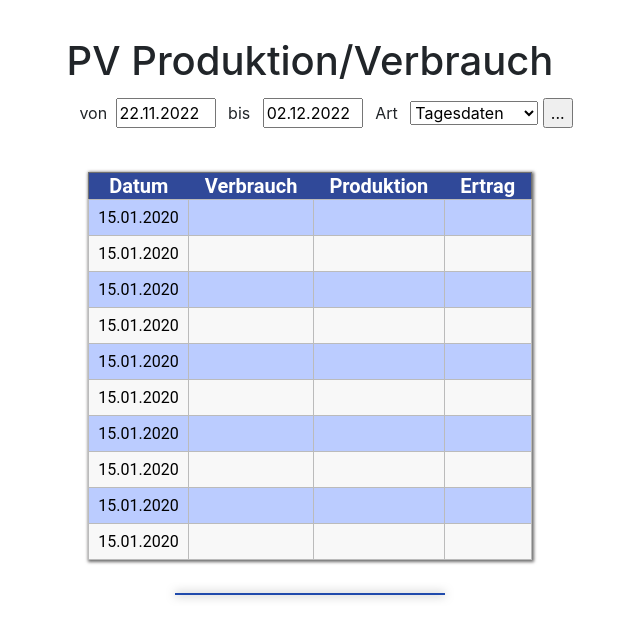
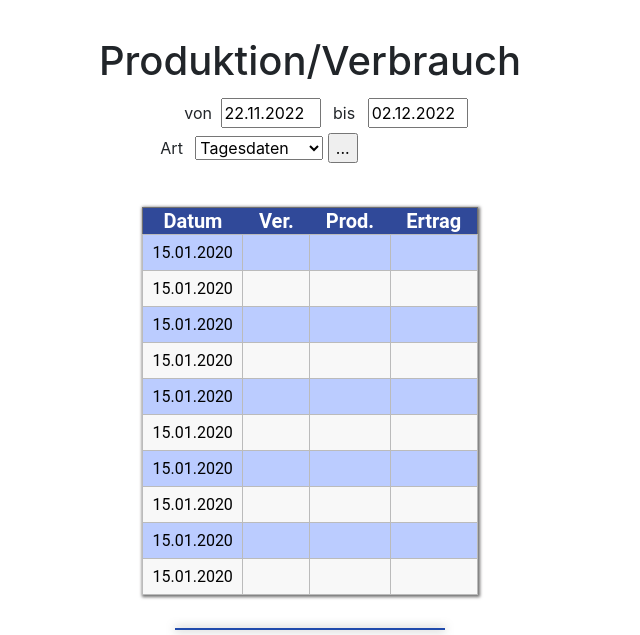
Before and after one commit to doelf-daniel/blauen, a Django app: page /energie/pvProduktionVerbrauch in a window 1280 px wide. Shown: the part 56-691 px from the top of the page, without its empty margins (330-970 px from the left). Run offline with Django 3.2, Linux system fonts and the light colour scheme; tables that the repository leaves empty hold one stand-in row (values such as "Sample post"); some libraries are stand-ins or nearby versions.

Commit message:
in Arbeit

```diff
--- a/energie/templates/energie/pvProduktionVerbrauch.html
+++ b/energie/templates/energie/pvProduktionVerbrauch.html
@@ -12,19 +12,24 @@
 {% block content %}
   <div class="container">
     <div class="item">
-      <h1>PV Produktion/Verbrauch</h1>
+      <h1>Produktion/Verbrauch</h1>
 
       <div class="item">
         <form action="" method="post">
           {% csrf_token %}
           <div class="chart-form-div">
+            <div>
               <label class="label1" for="{{ form.begin.id_for_label }}">von</label>
               {{ form.begin }}
               <label class="label2" for="{{ form.end.id_for_label }}">bis</label>
               {{ form.end }}
+            </div>
+            <div>
+
               <label class="label2" for="{{ form.period.id_for_label }}">Art</label>
               {{ form.period }}
               <input id="submit-button" class="button" type="submit" value="...">
+            </div>
           </div>
         </form>
       </div>
@@ -42,8 +47,8 @@
           <thead>
           <tr>
             <th>Datum</th>
-            <th>Verbrauch</th>
-            <th>Produktion</th>
+            <th>Ver.</th>
+            <th>Prod.</th>
             <th>Ertrag</th>
           </tr>
           </thead>
```
Lines whose indentation alone changed are shown as unchanged.
